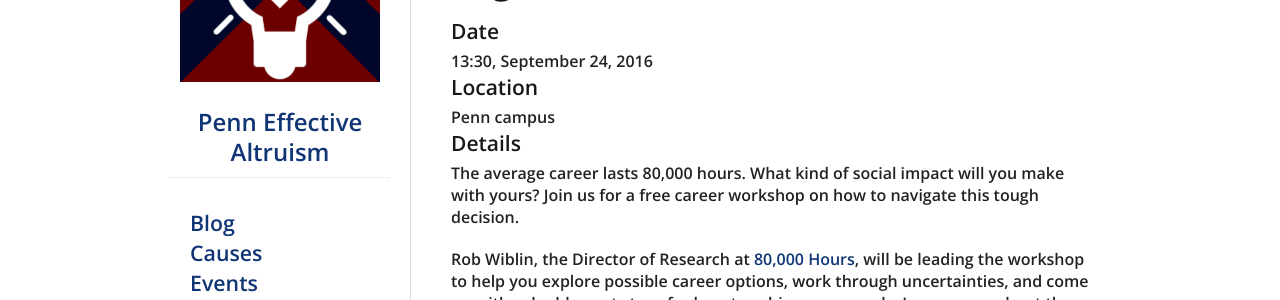
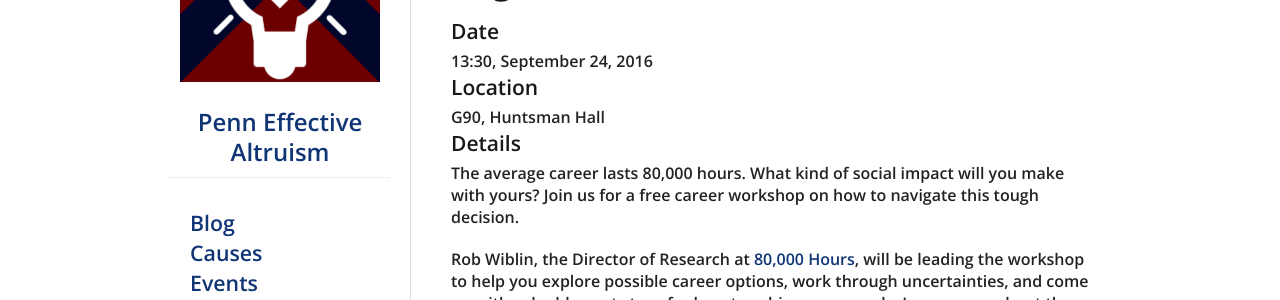
Before and after one commit to pennea/pennea.github.io, a Jekyll site: the page built from _posts/2016-09-24-80k-workshop.md, in a window 1280 px wide. Shown: the part 142-442 px from the top of the page. Built offline with Jekyll 4.4.1, drawn with Linux system fonts in a browser that asks for light colours; nearby versions of some CDN libraries.

Commit message:
fix workshop location

```diff
--- a/_posts/2016-09-24-80k-workshop.md
+++ b/_posts/2016-09-24-80k-workshop.md
@@ -3,7 +3,7 @@
 guest: Rob Wiblin
 title: "80,000 Hours Careers Workshop: Register Now!"
 date:   2016-09-24 13:30:00
-location: Penn campus
+location: G90, Huntsman Hall
 categories: event
 ---
 
```
